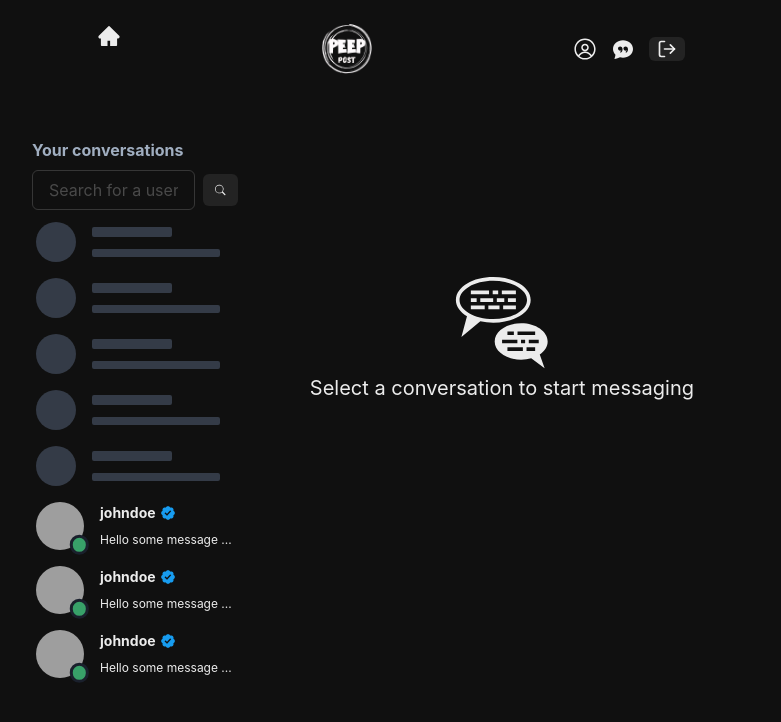
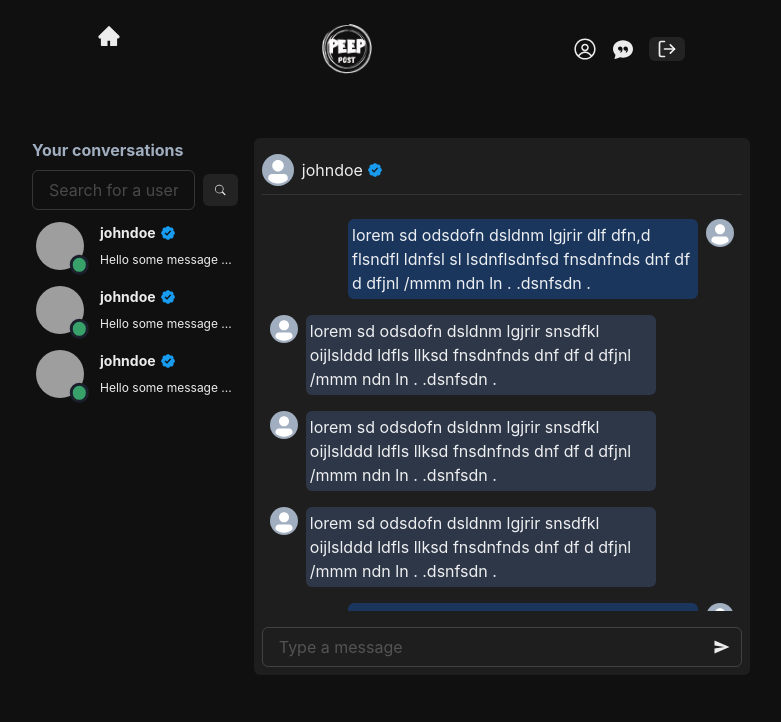
Before and after one commit to RaghavPurohit19/Peep-Post, a React (Vite) app in the folder Frontend/: page /chat in a window 1280 px wide. Shown: the top 722 px of the page, without its empty margins (249-1030 px from the left). Built offline with nearby package versions, Linux system fonts and the light colour scheme; sample sign-in values are in the browser's storage; grey boxes are pictures that could not be loaded.

Commit message:
added message components

```diff
--- /dev/null
+++ b/Frontend/src/components/Message.jsx
@@ -0,0 +1,27 @@
+import { Avatar, Flex, Text } from "@chakra-ui/react"
+
+
+const Message = ({ownMessage}) => {
+  return (
+    <>
+        {ownMessage ? (
+            <Flex gap={2} alignSelf={"flex-end"}>
+                <Text maxW={"350px"} bg={"blue.900"} p={1} borderRadius={"md"}>
+                    lorem sd odsdofn dsldnm lgjrir dlf dfn,d  flsndfl  ldnfsl sl  lsdnflsdnfsd  fnsdnfnds  dnf df d dfjnl /mmm ndn ln . .dsnfsdn   .
+                </Text>
+                <Avatar src="" w={"7"} h={7} />
+            </Flex>
+        ) : (
+            <Flex gap={2} >
+                <Avatar src="" w={"7"} h={7} />
+                <Text maxW={"350px"} bg={"gray.700"} p={1} borderRadius={"md"}>
+                    lorem sd odsdofn dsldnm lgjrir snsdfkl oijlslddd ldfls llksd  fnsdnfnds  dnf df d dfjnl /mmm ndn ln . .dsnfsdn   .
+                </Text>
+
+            </Flex>
+        )}
+    </>
+  )
+}
+
+export default Message
--- /dev/null
+++ b/Frontend/src/components/MessageContainer.jsx
@@ -0,0 +1,55 @@
+import { Avatar, Flex, Text, Image, useColorModeValue, Divider, SkeletonCircle, Skeleton } from '@chakra-ui/react'
+import Message from './Message'
+import MessageInput from './MessageInput'
+
+const MessageContainer = () => {
+  return (
+    <Flex flex={"70"}
+        bg={useColorModeValue("gray.200", "gray.dark")}
+        borderRadius={"md"} p={2}
+        flexDirection={"column"}
+    >
+        {/* Message header */}
+        <Flex w={"full"} h={12} alignItems={"center"} gap={2}>
+            <Avatar src='' size={"sm"} />
+            <Text display={"flex"} alignItems={"center"} >
+                johndoe <Image src='/verified.png' w={4} h={4} ml={1} />
+            </Text>
+        </Flex>
+
+        <Divider />
+
+        {/* Messages */}
+        <Flex flexDir={"column"} gap={4} p={2} my={4}
+            height={"400px"} overflowY={"auto"}
+        >
+            {false &&
+                [...Array(5)].map((_,i) => (
+                    <Flex key={i} gap={2} alignItems={"center"} p={1}
+                    borderRadius={"md"} alignSelf={i % 2 === 0 ? "flex-start" : "flex-end"}
+                    >
+                        {i % 2 === 0 && <SkeletonCircle size={7} />}
+                        <Flex flexDir={"column"} gap={2}>
+                            <Skeleton h={"8px"} w={"250px"} />
+                            <Skeleton h={"8px"} w={"250px"} />
+                            <Skeleton h={"8px"} w={"250px"} />
+                        </Flex>
+                        {i %2 !== 0 && <SkeletonCircle size={7} />}
+                    </Flex>
+                ))}
+                <Message ownMessage={true} />
+                <Message ownMessage={false} />
+                <Message ownMessage={false} />
+                <Message ownMessage={false} />
+                <Message ownMessage={true} />
+                <Message ownMessage={false} />
+                <Message ownMessage={true} />
+        </Flex>
+
+        <MessageInput />
+
+    </Flex>
+  )
+}
+
+export default MessageContainer
--- /dev/null
+++ b/Frontend/src/components/MessageInput.jsx
@@ -0,0 +1,18 @@
+import { Input, InputGroup, InputRightElement } from "@chakra-ui/react"
+import {IoSendSharp} from "react-icons/io5";
+
+
+const MessageInput = () => {
+  return (
+    <form>
+        <InputGroup>
+            <Input w={"full"} placeholder="Type a message" />
+            <InputRightElement>
+                <IoSendSharp />
+            </InputRightElement>
+        </InputGroup>
+    </form>
+  )
+}
+
+export default MessageInput
--- a/Frontend/src/index.css
+++ b/Frontend/src/index.css
@@ -9,3 +9,19 @@
 .icon-container:hover{
     background-color: #1e1e1e;
 }
+
+::-webkit-scrollbar {
+    width: 7px;
+}
+
+::-webkit-scrollbar-track {
+    background-color: #1e1e1e;
+}
+
+::-webkit-scrollbar-thumb {
+    background-color: #888;
+}
+
+::-webkit-scrollbar-thumb {
+    background-color: #555;
+}
--- a/Frontend/src/pages/ChatPage.jsx
+++ b/Frontend/src/pages/ChatPage.jsx
@@ -3,6 +3,7 @@ import {BsSearch} from 'react-icons/bs'
 import React from 'react'
 import Conversation from '../components/Conversation'
 import {GiConversation} from 'react-icons/gi'
+import MessageContainer from '../components/MessageContainer'
 
 const ChatPage = () => {
   return <Box position={"absolute"}
@@ -44,7 +45,7 @@ const ChatPage = () => {
           </Flex>
         </form>
 
-        {true &&
+        {false &&
           [0,1,2,3,4].map((_,i) => (
             <Flex key={i} gap={4} alignItems={"center"} p={"1"} borderRadius={"md"}>
               <Box>
@@ -63,12 +64,13 @@ const ChatPage = () => {
 
       </Flex>
 
-      <Flex flex={70} borderRadius={"md"} p={2} flexDir={"column"} alignItems={"center"} justifyContent={"center"} height={"400px"} >
+      {/* <Flex flex={70} borderRadius={"md"} p={2} flexDir={"column"} alignItems={"center"} justifyContent={"center"} height={"400px"} >
         <GiConversation size={100} />
         <Text fontSize={20} > Select a conversation to start messaging</Text>
-      </Flex>
+      </Flex> */}
+
       {/* messageContainer on the right */}
-      {/* <Flex flex={70}>messageContainer</Flex> */}
+      <MessageContainer />
     </Flex>
   </Box>
 }
```
